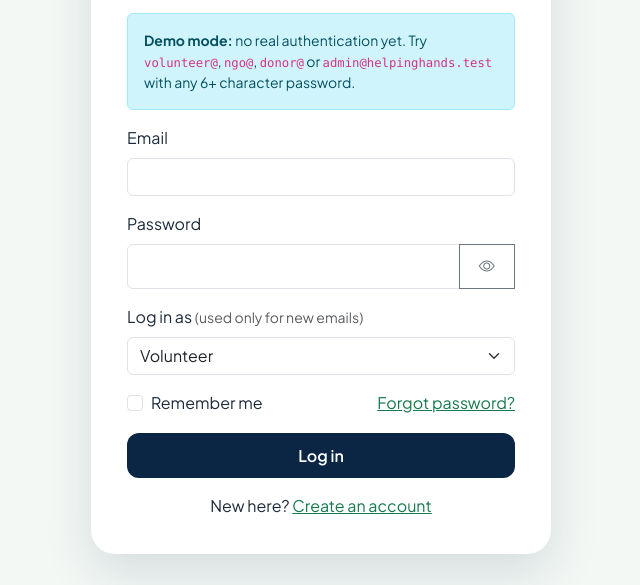
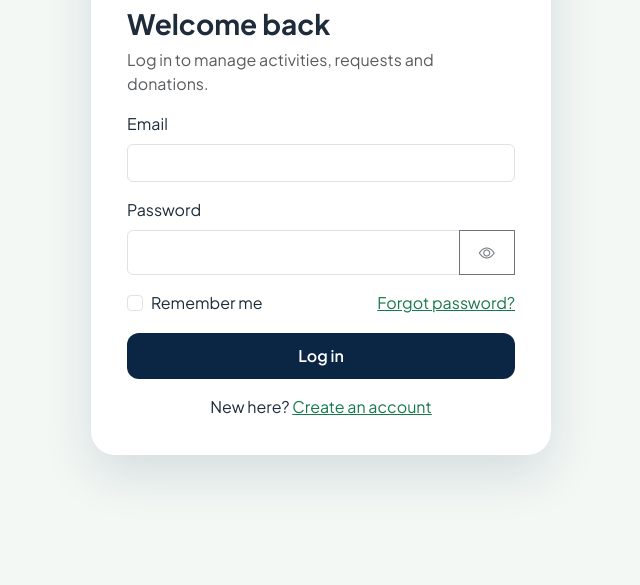
Before and after one commit to Yogamithran/HelpingHands, a plain HTML site: page login.html in a window 1280 px wide. Shown: the part 215-800 px from the top of the page, without its empty margins (319-959 px from the left). Drawn offline with nearby package versions, Linux system fonts and the light colour scheme.

Commit message:
Remove demo login notice and role selection

```diff
--- a/login.html
+++ b/login.html
@@ -2,12 +2,12 @@
 <body data-base="" class="auth-bg"><main class="auth-card">
 <a href="index.html" class="brand mb-4 d-inline-flex"><i class="bi bi-hand-thumbs-up-fill"></i> HelpingHands</a>
 <h1 class="h3 fw-bold">Welcome back</h1><p class="text-muted">Log in to manage activities, requests and donations.</p>
-<div class="alert alert-info small"><b>Demo mode:</b> no real authentication yet. Try <code>volunteer@</code>, <code>ngo@</code>, <code>donor@</code> or <code>admin@helpinghands.test</code> with any 6+ character password.</div>
+
 <div id="msg"></div>
 <form id="loginForm" novalidate>
 <div class="mb-3"><label class="form-label">Email</label><input type="email" id="email" class="form-control" required><div class="invalid-feedback">Enter a valid email address.</div></div>
 <div class="mb-3"><label class="form-label">Password</label><div class="input-group"><input type="password" id="password" class="form-control" minlength="6" required><button type="button" class="btn btn-outline-secondary toggle-pw" aria-label="Show password"><i class="bi bi-eye"></i></button><div class="invalid-feedback">Password needs at least 6 characters.</div></div></div>
-<div class="mb-3"><label class="form-label">Log in as <small class="text-muted">(used only for new emails)</small></label><select id="role" class="form-select"><option value="volunteer">Volunteer</option><option value="donor">Donor</option><option value="ngo">NGO</option><option value="admin">Admin</option></select></div>
+
 <div class="d-flex justify-content-between mb-3"><div class="form-check"><input class="form-check-input" type="checkbox" id="remember"><label class="form-check-label" for="remember">Remember me</label></div><a href="#" data-bs-toggle="modal" data-bs-target="#forgot">Forgot password?</a></div>
 <button class="btn btn-hh w-100">Log in</button></form>
 <p class="text-center mt-3 mb-0">New here? <a href="register.html">Create an account</a></p></main>
```
